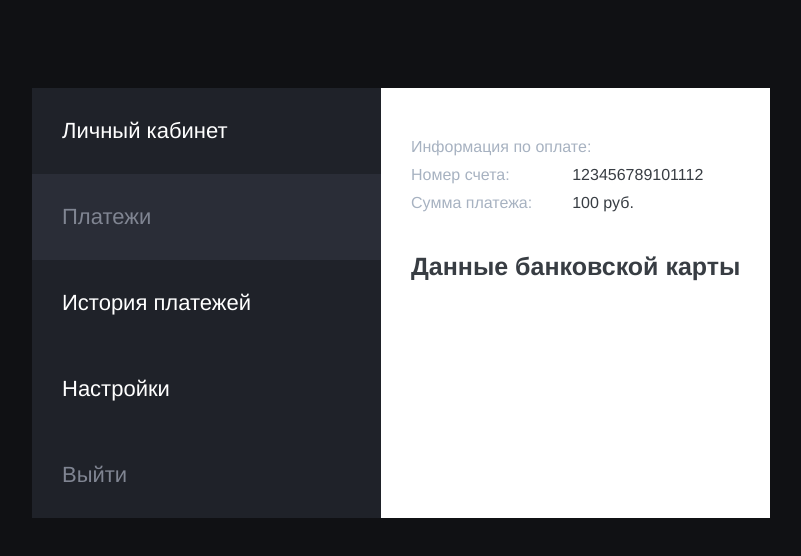
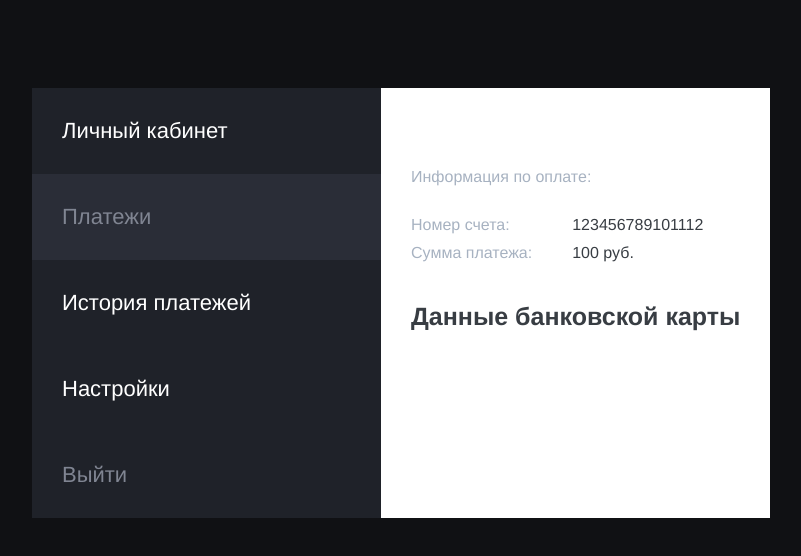
Before and after one commit to egrashinagi/idaGroup, a website built with webpack: page src/index.html in a window 1280 px wide. Shown: the whole page, without its empty margins (116-917 px from the left). Built offline with nearby package versions, Linux system fonts and the light colour scheme.

Commit message:
Отредактирована разметка

```diff
--- a/src/index.html
+++ b/src/index.html
@@ -24,7 +24,7 @@
 </ul>
 <div class="authorization">
     <div class="info">
-        <div class="info__title info__title_p10px">Информация по оплате:</div>
+        <div class="info__title info__title_p30px">Информация по оплате:</div>
         <div class="info info_row">
             <div class="info info_p30px">
                 <div class="info__title">Номер счета:</div>
```
